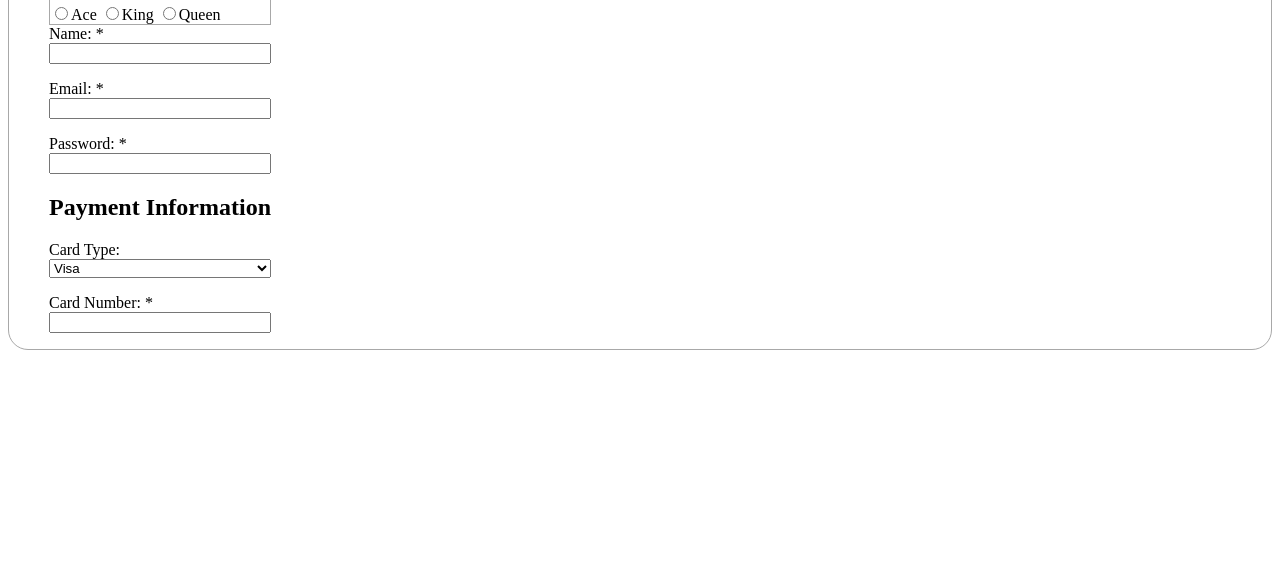
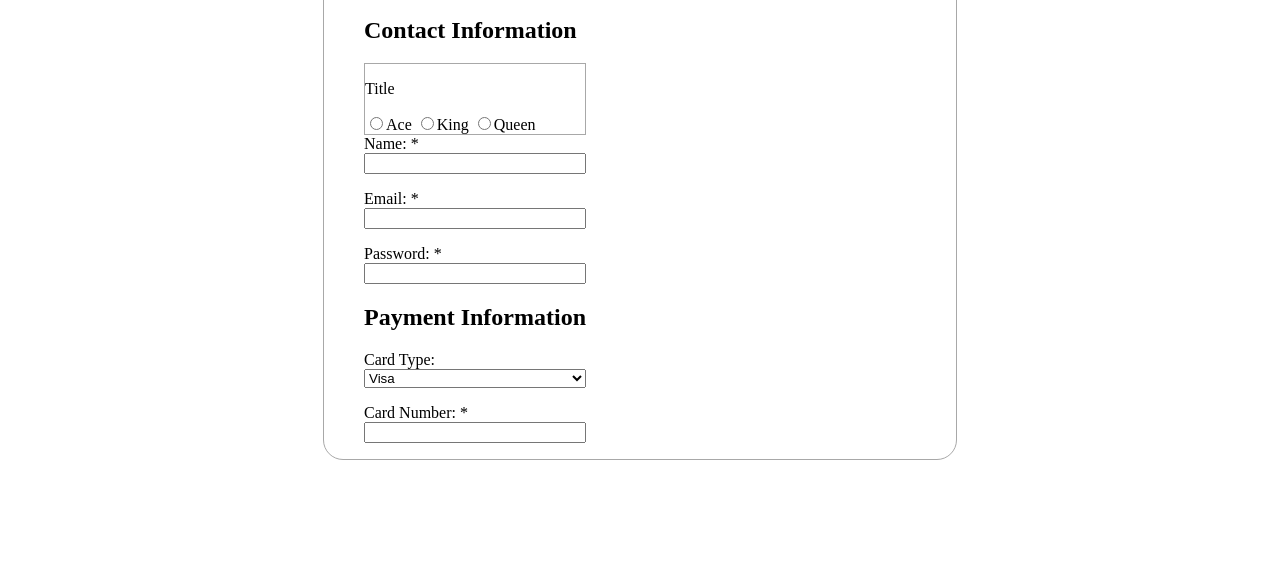
Before and after one commit to Sentriarc/TheOdinProject_JSPathway2024, a plain HTML site: page Advanced HTML & CSS/Form Basics/Assignments/Form Basics/2/index.html in a window 1280 px wide. Shown: the part 237-816 px from the top of the page. Drawn offline with Linux system fonts and the light colour scheme.

Commit message:
centered form in middle of page

```diff
--- a/Advanced HTML & CSS/Form Basics/Assignments/Form Basics/2/style.css
+++ b/Advanced HTML & CSS/Form Basics/Assignments/Form Basics/2/style.css
@@ -1,7 +1,15 @@
+.form-box {
+    display: flex;
+    justify-content: center;
+    align-items: center;
+    height: 100vh;
+}
+
 form {
     display: flex;
     border: solid rgb(168, 168, 168) 1px;
     border-radius: 20px;
+    width: 50%;
 }
 
 li {
```
